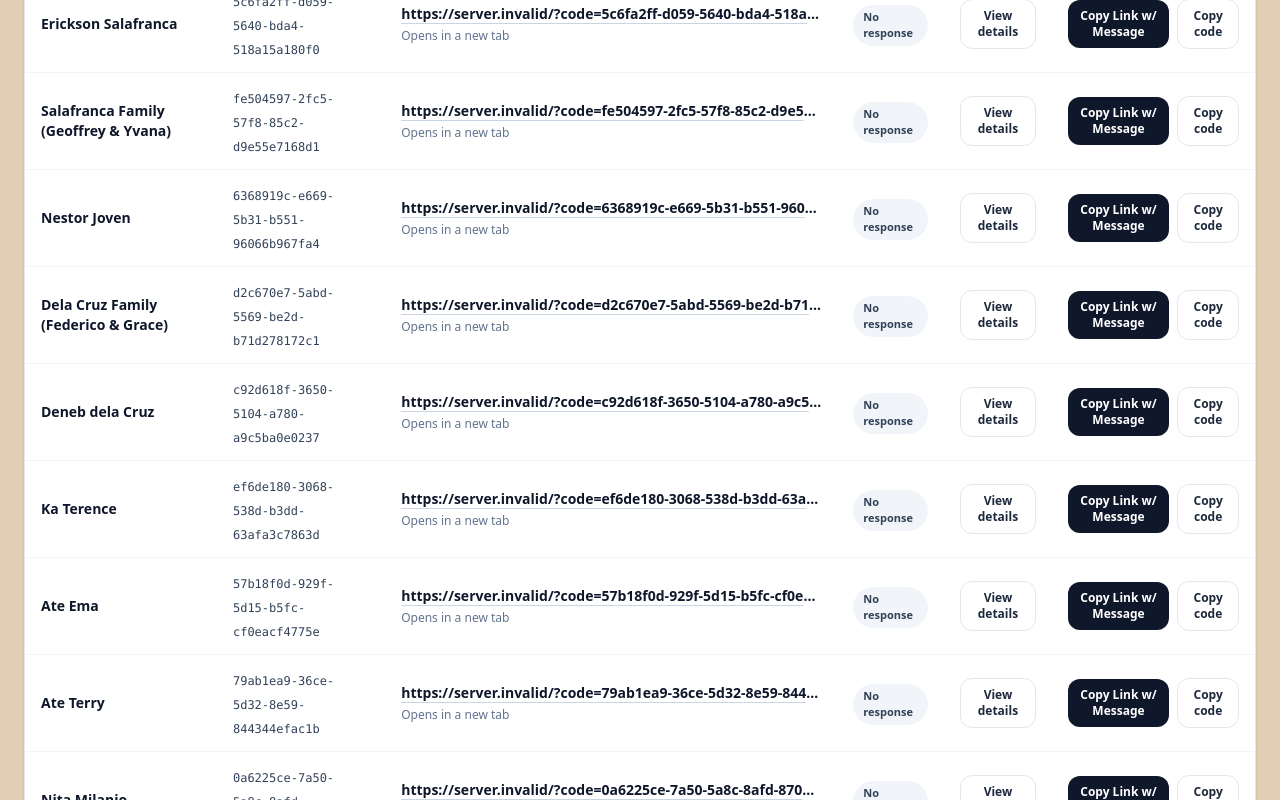
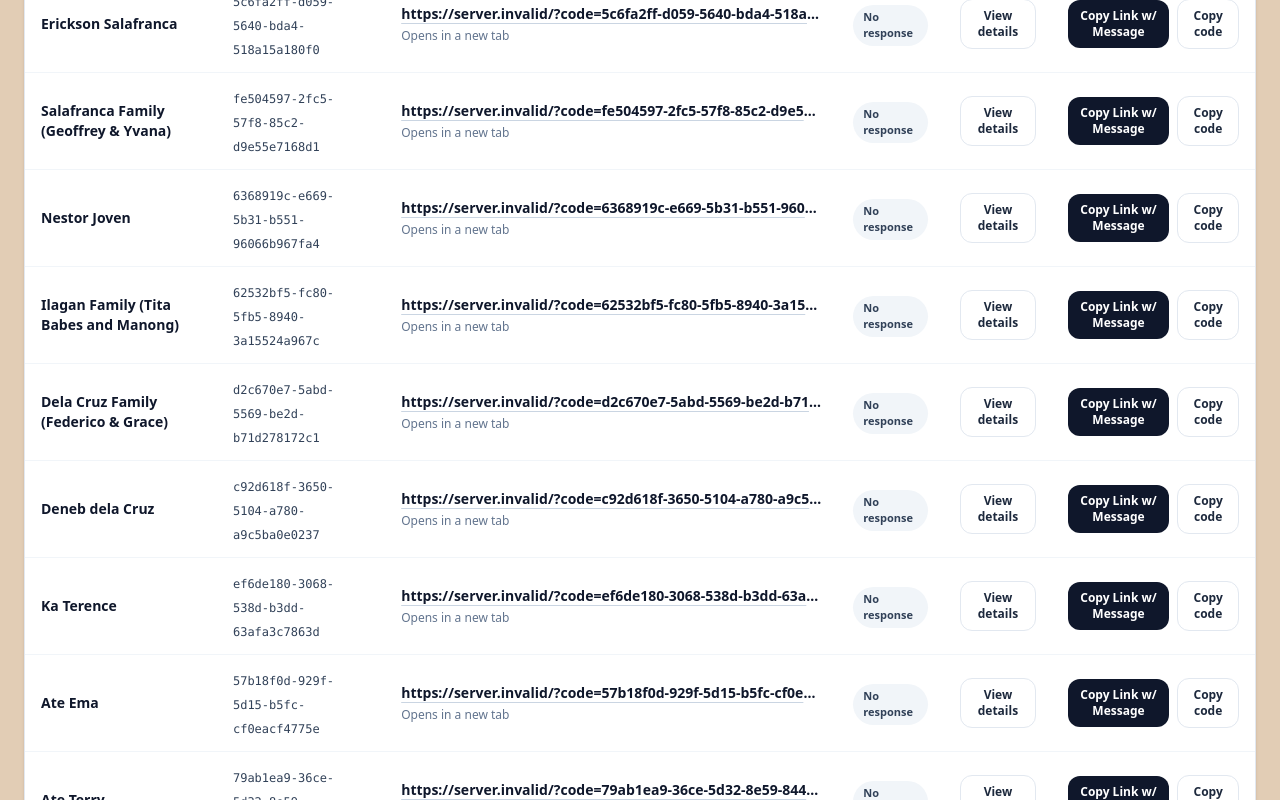
Before and after one commit to carlogonzales/cairus-1st-bday, a Next.js app: page /invitations in a window 1280 px wide. Shown: the part 1726-2526 px from the top of the page. Built offline with nearby package versions, Linux system fonts and the light colour scheme; no server answers; the database is empty.

Commit message:
Add new invitation

```diff
--- a/assets/data/invitations.json
+++ b/assets/data/invitations.json
@@ -77,6 +77,10 @@
       "code": "6368919c-e669-5b31-b551-96066b967fa4"
     },
     {
+      "name": "Ilagan Family (Tita Babes and Manong)",
+      "code": "62532bf5-fc80-5fb5-8940-3a15524a967c"
+    },
+    {
       "name": "Dela Cruz Family (Federico & Grace)",
       "code": "d2c670e7-5abd-5569-be2d-b71d278172c1"
     },
--- a/scripts/invitation-codegen.js
+++ b/scripts/invitation-codegen.js
@@ -56,6 +56,7 @@ const names = [
   'Erickson Salafranca',
   'Salafranca Family (Geoffrey & Yvana)',
   'Nestor Joven',
+  'Ilagan Family (Tita Babes and Manong)',
 
   //Joyse's Side
   'Dela Cruz Family (Federico & Grace)',
```
